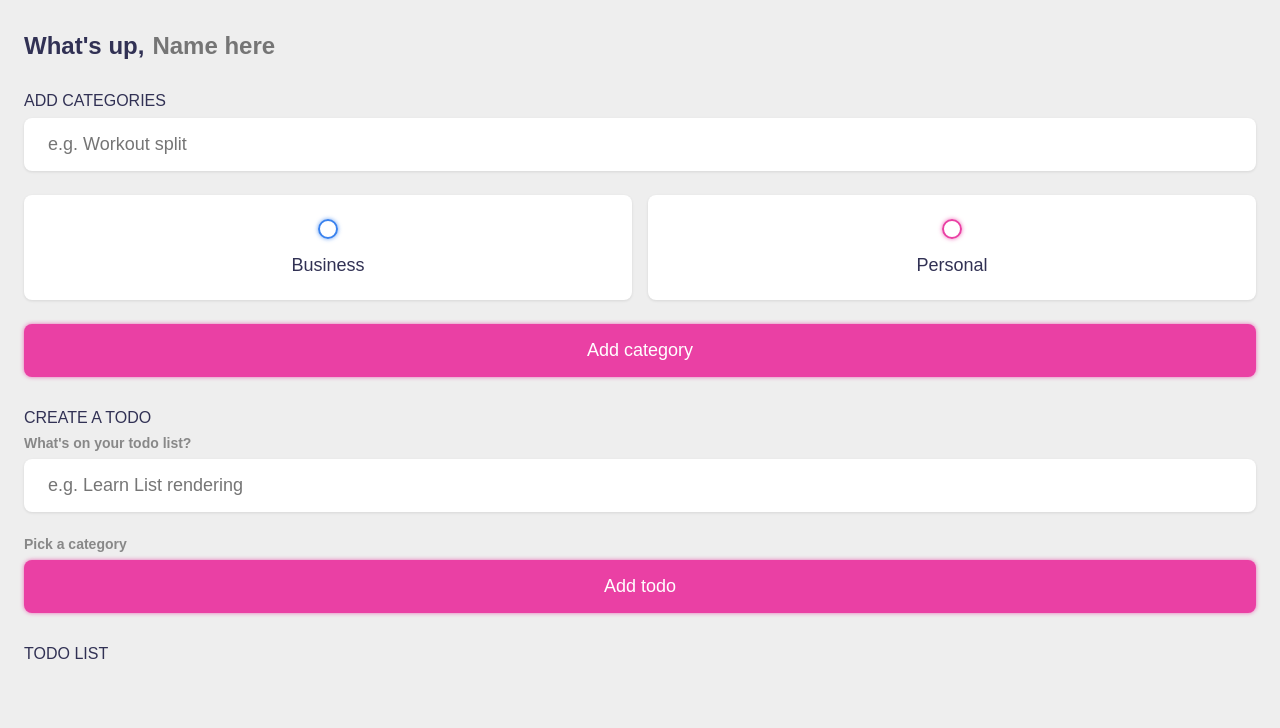
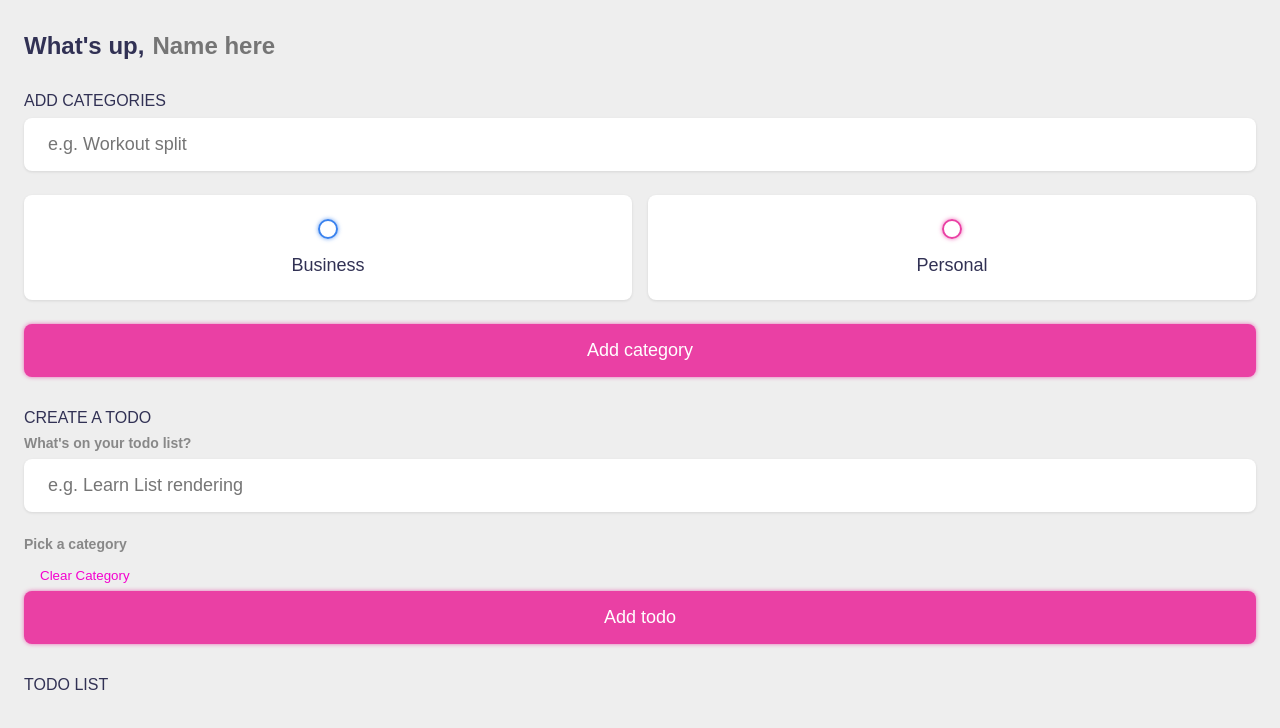
Before and after one commit to atarax665/todo-vue, a Vue app: page / in a window 1280 px wide. Shown: the top 728 px of the page. Built offline with nearby package versions, Linux system fonts and the light colour scheme.

Commit message:
Added clear category feature

```diff
--- a/src/App.vue
+++ b/src/App.vue
@@ -54,6 +54,10 @@ const addTodo = () => {
 
 const removeTodo = (todo) => {
 	todos.value = todos.value.filter((t) => t !== todo)
+}
+
+const clearCategory = () => {
+  category.value = []
 }
 
 onMounted(() => {
@@ -123,7 +127,7 @@ onMounted(() => {
             <div>{{ category.category }}</div>
           </label>
 				</div>
-
+        <button class="clear" @click="clearCategory" position="right">Clear Category</button>
 				<input type="submit" value="Add todo" />
 			</form>
 		</section>
--- a/src/main.css
+++ b/src/main.css
@@ -32,6 +32,19 @@ body {
 	background: var(--light);
 	color: var(--dark);
 }
+
+/*
+button tag css
+*/
+button {
+	display: inline-block;
+	padding: 0.5rem 1rem;
+	border-radius: 0.25rem;
+	color: #f400cf;
+	cursor: pointer;
+	transition: 0.2s ease-in-out;
+}
+
 
 section {
 	margin-top: 2rem;
```
